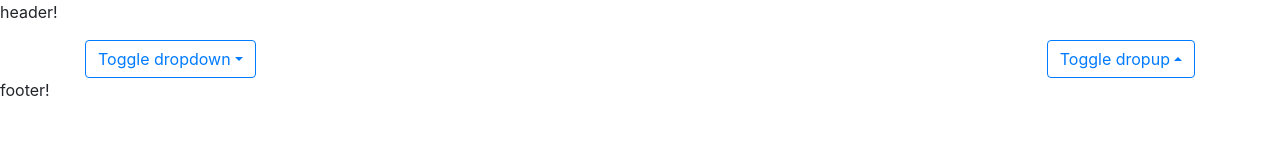
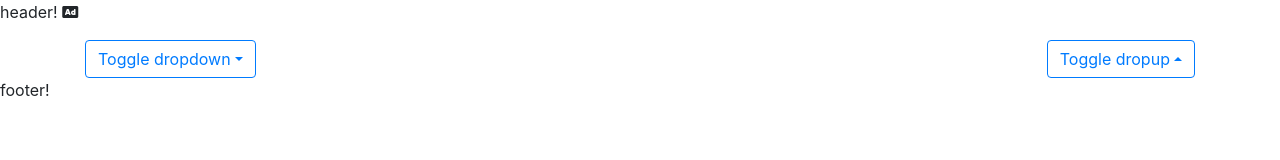
Before and after one commit to elyesturki/tr2019, an Angular app: page /home in a window 1280 px wide. Shown: the top 160 px of the page. Built offline with nearby package versions, Linux system fonts and the light colour scheme.

Commit message:
Install fontawesome v5.6.3

```diff
--- a/src/app/shared/header/header.component.html
+++ b/src/app/shared/header/header.component.html
@@ -1,3 +1,4 @@
 <p>
   header!
+  <i class="fas fa-ad"></i>
 </p>
--- a/src/index.html
+++ b/src/index.html
@@ -7,6 +7,10 @@
 
   <meta name="viewport" content="width=device-width, initial-scale=1">
   <link rel="icon" type="image/x-icon" href="favicon.ico">
+
+  <link rel="stylesheet" href="https://use.fontawesome.com/releases/v5.6.3/css/all.css">
+  <link rel="stylesheet" href="https://use.fontawesome.com/releases/v5.6.3/css/v4-shims.css">
+
 </head>
 <body>
   <app-root></app-root>
```
